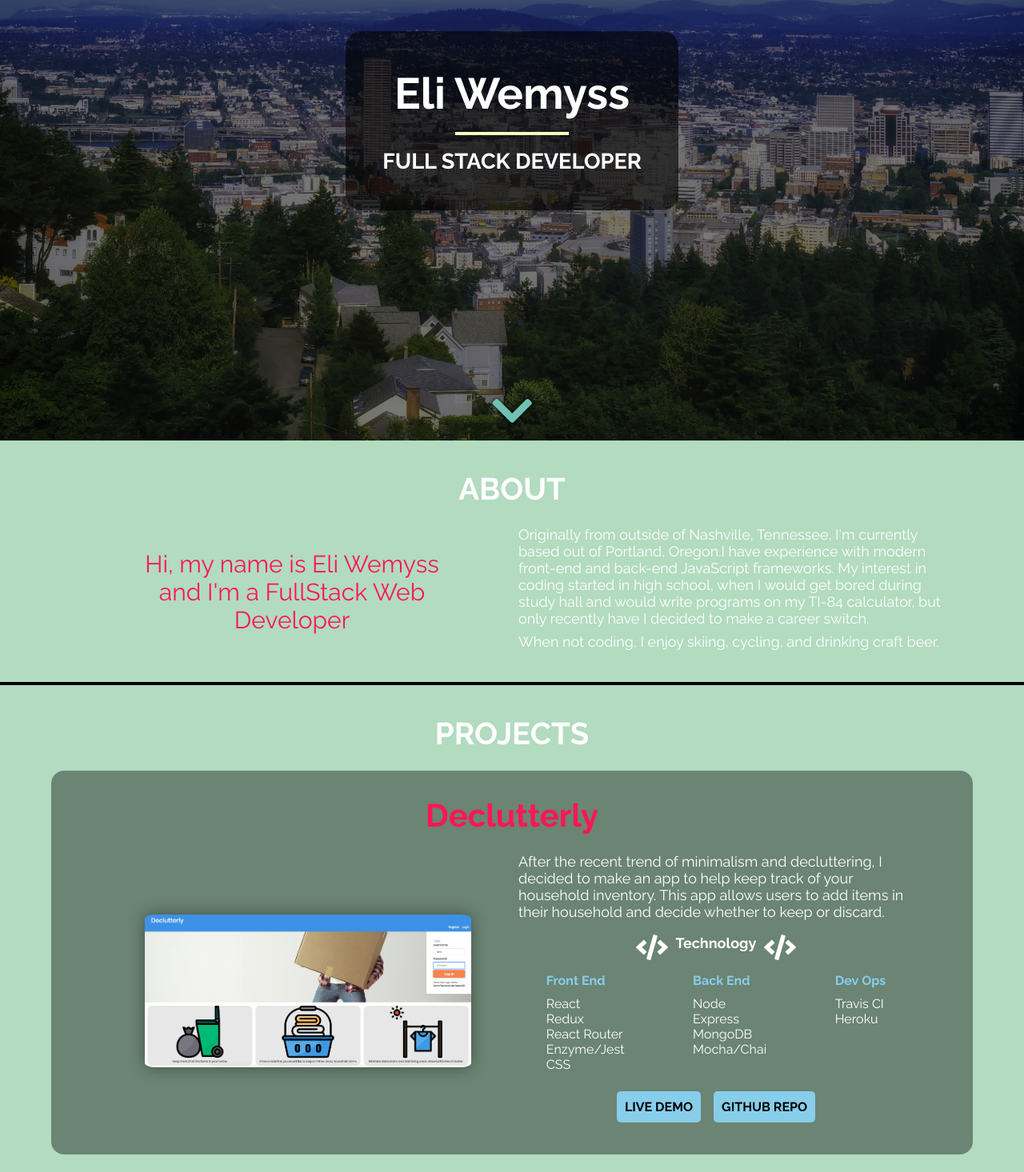
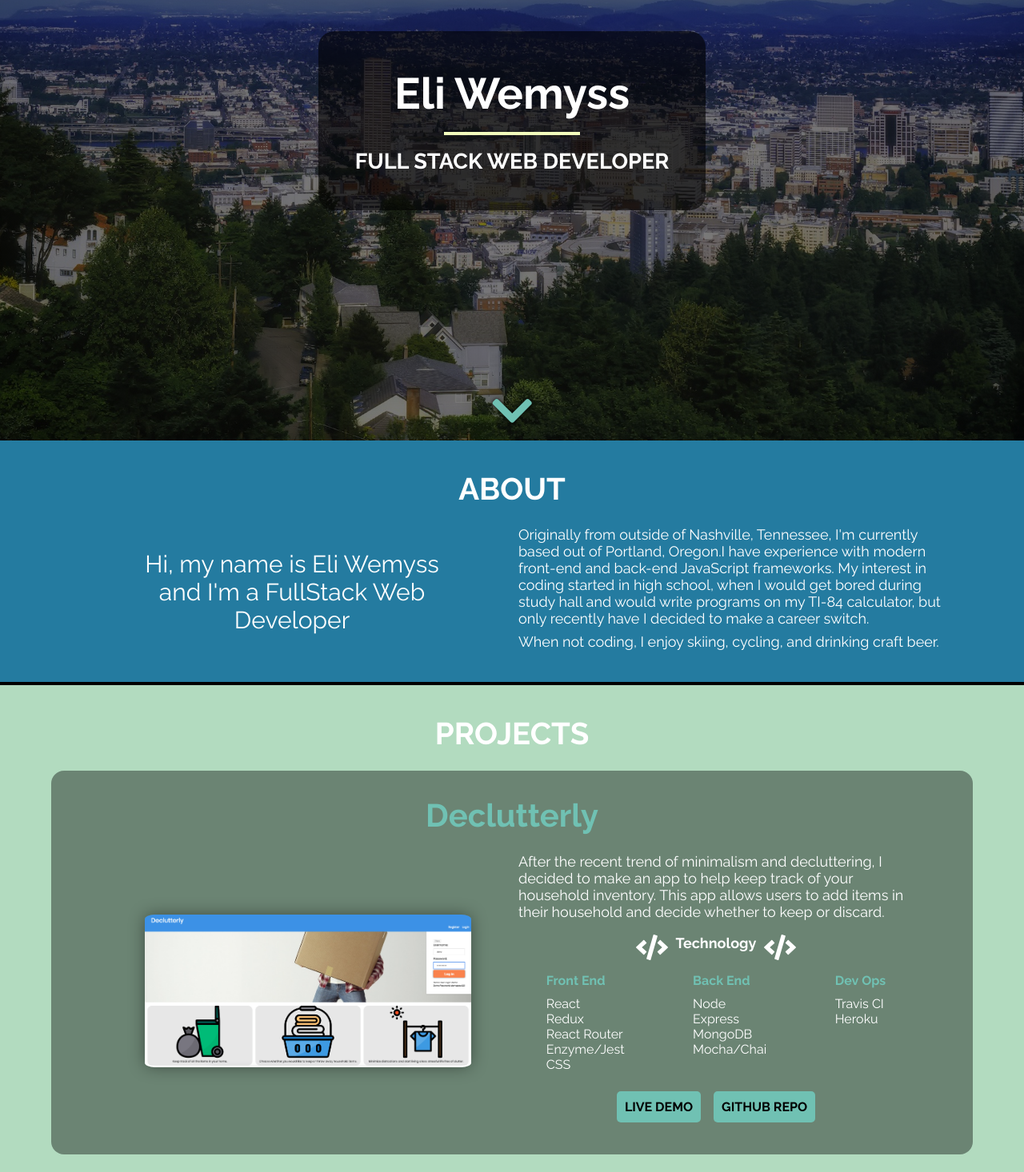
Before and after one commit to eliwemyss/react-portfolio, a React (Create React App) app: page / in a window 1280 px wide. Shown: the part 249-1715 px from the top of the page at 80% size. Built offline with nearby package versions, Linux system fonts and the light colour scheme.

Commit message:
changed font colors

```diff
--- a/src/components/Banner.js
+++ b/src/components/Banner.js
@@ -14,7 +14,7 @@ const Banner = () => {
                 <Reveal effect="growSeparator">
                     <div className="separator"></div>
                 </Reveal>
-                    <h2 className="subHeading">FULL STACK DEVELOPER</h2>
+                    <h2 className="subHeading">FULL STACK WEB DEVELOPER</h2>
             </div>
             <div className="downBtn">
                 <Link to="scrollAbout" smooth={true} duration={500} offset={-25} tabIndex={0}>
--- a/src/components/styles/About.css
+++ b/src/components/styles/About.css
@@ -1,4 +1,5 @@
 .aboutSection {
+    background-color: #247BA0;
     overflow: hidden;
 }
 
@@ -26,7 +27,7 @@
 
 .tagLine {
     font-size: 3vw;
-    color: #FF1654;
+    color: white;
     width: 250px;
 }
 
--- a/src/components/styles/ContactLink.css
+++ b/src/components/styles/ContactLink.css
@@ -8,12 +8,17 @@
     color: #70C1B3;
     text-decoration: none;
 }
+.link:hover {
+    color: white;
+}
 
 .linkText {
     position: relative;
     padding-bottom: 3px;
     display: inline-block;
 }
+
+
 
 .linkText:before {
     content: "";
--- a/src/components/styles/Project.css
+++ b/src/components/styles/Project.css
@@ -9,7 +9,7 @@
 
 .title {
     text-align: center;
-    color: #FF1654;
+    color: #70C1B3;
     margin: 1rem auto 1.5rem;
     font-size: 30px;
 }
@@ -54,7 +54,7 @@
     display: inline-block;
     margin: 0 5px;
     padding: 10px 10px;
-    background-color: skyblue;
+    background-color: #70C1B3;
     color: black;
     font-weight: bold;
     font-size: 0.8rem;
@@ -66,7 +66,7 @@
 
 .btn:hover {
     background-color: black;
-    color: skyblue;
+    color: #70C1B3;
 }
 
 @media (min-width: 400px) {
--- a/src/components/styles/Technology.css
+++ b/src/components/styles/Technology.css
@@ -1,11 +1,6 @@
 .techHeading {
     margin: 0 auto 0.4rem;
     text-align: center;
-}
-
-.icon {
-    margin: 0 10px;
-    color: tomato;
 }
 
 .container {
@@ -18,7 +13,7 @@
 }
 
 .catHeading {
-    color: skyblue;
+    color: #70C1B3;
     font-size: 1rem;
     margin: 10px auto;
 }
```
Also changed, not shown: src/components/Footer.js (deleted), src/components/styles/Footer.css (deleted).
